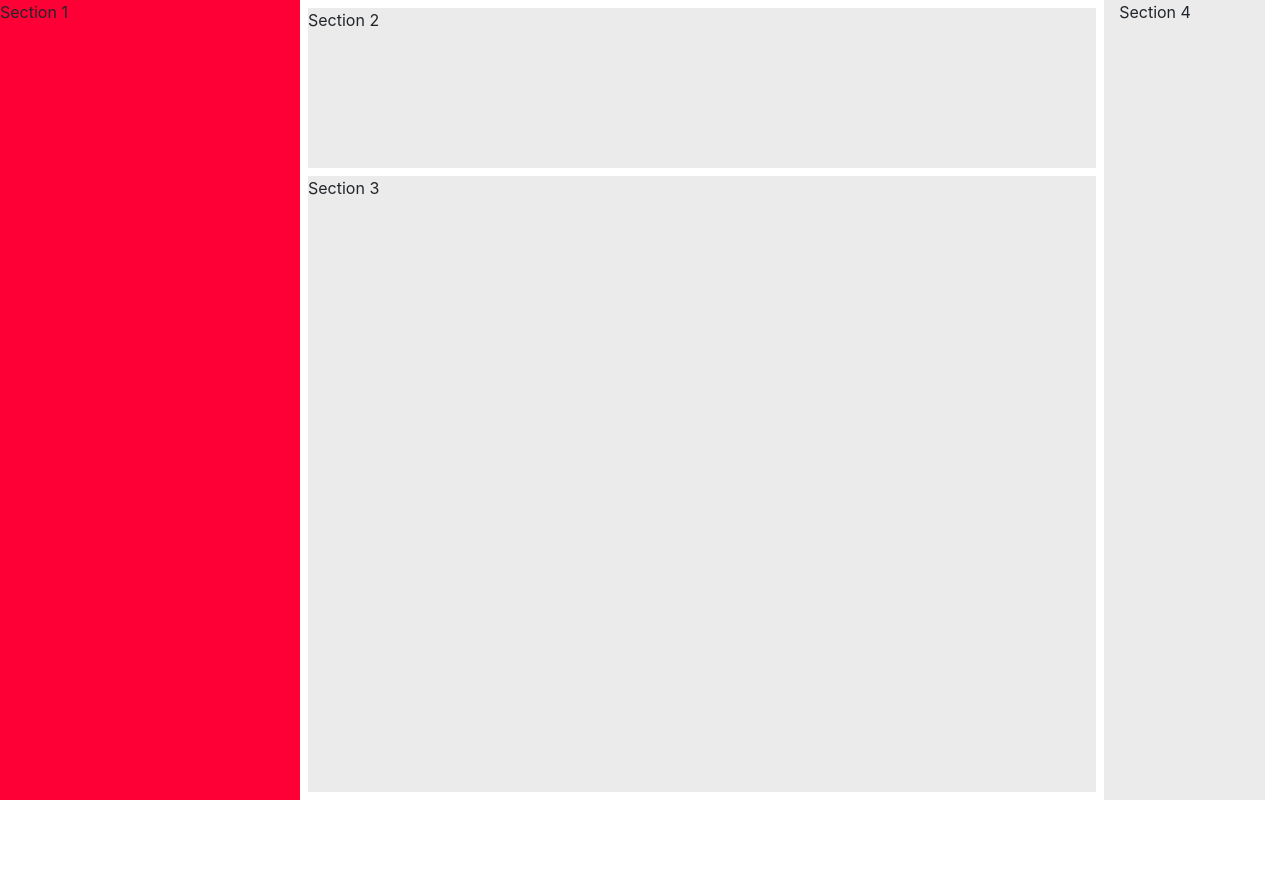
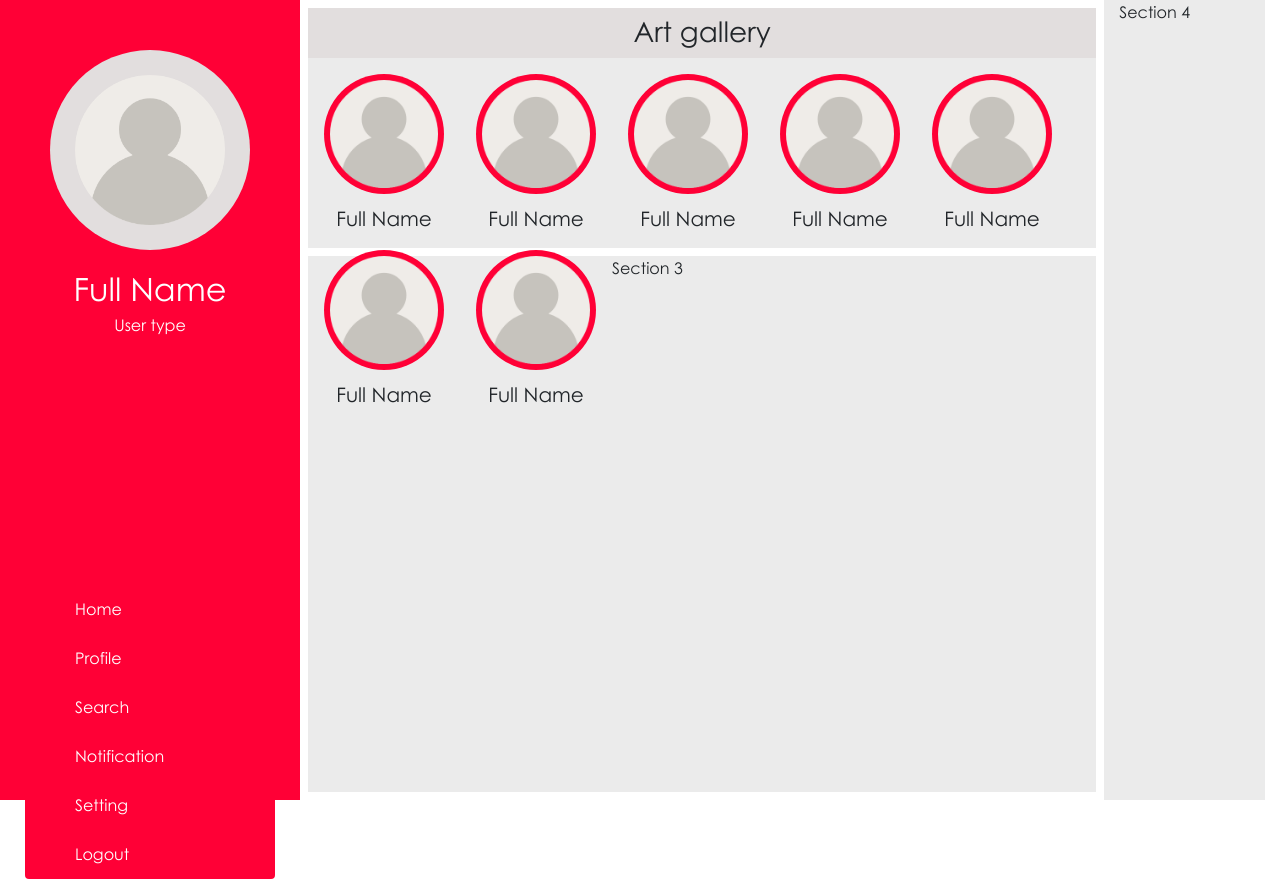
Before and after one commit to fagBoys/ArtGallery-ui, a plain HTML site: page Template/Index.html in a window 1280 px wide. Before the commit the page ends 800 px from the top, so only its background shows below. Drawn offline with nearby package versions, Linux system fonts and the light colour scheme.

Commit message:
Section 1 and 2 added
در این کامیت جدید سکشن اول دوم به قالب اضافه شده است

```diff
--- a/Template/Index.html
+++ b/Template/Index.html
@@ -7,12 +7,35 @@
     <link rel="stylesheet" href="style.css">
     <link rel="stylesheet" href="assets/css/bootstrap.css">
     <link rel="stylesheet" href="assets/css/bootstrap.min.css">
+
+    <script src="https://ajax.googleapis.com/ajax/libs/jquery/3.5.1/jquery.min.js"></script>
+    <script src="https://cdnjs.cloudflare.com/ajax/libs/popper.js/1.16.0/umd/popper.min.js"></script>
+    <script src="https://maxcdn.bootstrapcdn.com/bootstrap/4.5.2/js/bootstrap.min.js"></script>
   </head>
-  <body>
+  <body class="body-style">
 
-    <div class="sidebar-style">
-      Section 1
-    </div>
+    <nav class="sidebar-style">
+
+      <div class="ProfilePic-style">
+        <img src="assets/img/user.png" width="150px" height="150px" style="margin:25px" alt="">
+      </div>
+
+      <div class="Username-style">
+        <h2>Full Name</h2>
+        <h6>User type</h6>
+      </div>
+
+
+      <div class="btn-group-vertical menu-style" role="group" aria-label="Vertical button group">
+          <button type="button" class="btn btn-danger menu-item">Home</button>
+          <button type="button" class="btn btn-danger menu-item">Profile</button>
+          <button type="button" class="btn btn-danger menu-item">Search</button>
+          <button type="button" class="btn btn-danger menu-item">Notification</button>
+          <button type="button" class="btn btn-danger menu-item">Setting</button>
+          <button type="button" class="btn btn-danger menu-item">Logout</button>
+        </div>
+
+    </nav>
 
     <div class="container-fluid">
 
@@ -20,11 +43,69 @@
 
           <div class="col-lg-10" style="padding:1vh;">
 
-            <div class="" style="background-color: #ebebeb; width:100%; height:20vh;">
-              Section 2
+            <div class="" style="background-color: #ebebeb; width:100%; height:30vh; margin: auto;">
+              <div class="head-style">
+                <h3 class="head-text-style">Art gallery</h3>
+              </div>
+              <div class="story-style">
+                <div class="story-image-style">
+                  <img width="90%" style="margin:5%;" src="assets/img/user.png" alt="">
+                </div>
+                <div class="story-text-style">
+                  <h5>Full Name</h5>
+                </div>
+              </div>
+              <div class="story-style">
+                <div class="story-image-style">
+                  <img width="90%" style="margin:5%;" src="assets/img/user.png" alt="">
+                </div>
+                <div class="story-text-style">
+                  <h5>Full Name</h5>
+                </div>
+              </div>
+              <div class="story-style">
+                <div class="story-image-style">
+                  <img width="90%" style="margin:5%;" src="assets/img/user.png" alt="">
+                </div>
+                <div class="story-text-style">
+                  <h5>Full Name</h5>
+                </div>
+              </div>
+              <div class="story-style">
+                <div class="story-image-style">
+                  <img width="90%" style="margin:5%;" src="assets/img/user.png" alt="">
+                </div>
+                <div class="story-text-style">
+                  <h5>Full Name</h5>
+                </div>
+              </div>
+              <div class="story-style">
+                <div class="story-image-style">
+                  <img width="90%" style="margin:5%;" src="assets/img/user.png" alt="">
+                </div>
+                <div class="story-text-style">
+                  <h5>Full Name</h5>
+                </div>
+              </div>
+              <div class="story-style">
+                <div class="story-image-style">
+                  <img width="90%" style="margin:5%;" src="assets/img/user.png" alt="">
+                </div>
+                <div class="story-text-style">
+                  <h5>Full Name</h5>
+                </div>
+              </div>
+              <div class="story-style">
+                <div class="story-image-style">
+                  <img width="90%" style="margin:5%;" src="assets/img/user.png" alt="">
+                </div>
+                <div class="story-text-style">
+                  <h5>Full Name</h5>
+                </div>
+              </div>
             </div>
 
-            <div class="" style="background-color: #ebebeb; width:100%; height:77vh;margin-top:1vh;">
+            <div class="" style="background-color: #ebebeb; width:100%; height:67vh;margin-top:1vh;">
               Section 3
             </div>
           </div>
--- a/Template/style.css
+++ b/Template/style.css
@@ -1,5 +1,11 @@
-body
+@font-face {
+  font-family: CenturyGothic;
+  src: url("assets/fonts/Century_Gothic.ttf");
+}
+
+body.body-style
 {
+  font-family: CenturyGothic;
   padding: 0;
   margin: 0;
 }
@@ -42,3 +48,88 @@ body
   background-color: #ebebeb;
   float: right;
 }
+
+.ProfilePic-style
+{
+  margin: auto;
+  margin-top: 50px;
+  background-color: #e2dede;
+  width: 200px;
+  height: 200px;
+  border-radius: 50%;
+}
+
+.Username-style
+{
+  text-align: center;
+  margin-top: 20px;
+  color: #ffffff;
+}
+
+.menu-style
+{
+  margin-top: 30vh  ;
+  margin-left: 25px;
+}
+
+.menu-item
+{
+  margin: 0 auto;
+  text-align: left !important;
+  width: 250px !important;
+  height: 50px;
+  background-color: #ff0036 !important;
+  border: none !important;
+  padding-left: 50px !important;
+}
+
+.menu-item:hover
+{
+  margin: 0 auto;
+  text-align: left !important;
+  width: 250px !important;
+  height: 50px;
+  background-color: #e00030 !important;
+  border: none !important;
+  padding-left: 50px;
+}
+
+.head-style
+{
+  height: 50px;
+  background-color: #e2dede;
+  margin: 0 auto;
+  text-align: center;
+}
+
+.head-text-style
+{
+  padding-top: 7px;
+}
+
+.story-style
+{
+  margin-left: 2vh;
+  margin-right: 2vh;
+  margin-top: 2vh;
+  height: 20vh;
+  width: 15vh;
+  float: left;
+}
+
+.story-image-style
+{
+  width: 100;
+  height: 75%;
+  background-color: #ff0036;
+  border-radius: 50%;
+  margin: auto;
+}
+
+.story-text-style
+{
+  height: 25%;
+  width: 100%;
+  margin-top: 10%;
+  text-align: center;
+}
```
Also changed, not shown: Template/assets/fonts/Century_Gothic.ttf (added), Template/assets/img/user.png (added).
